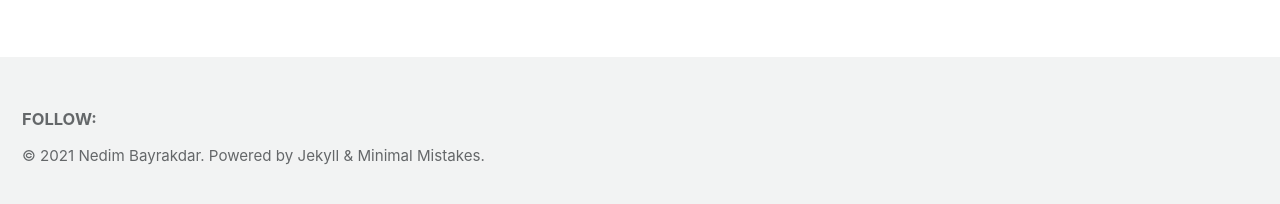
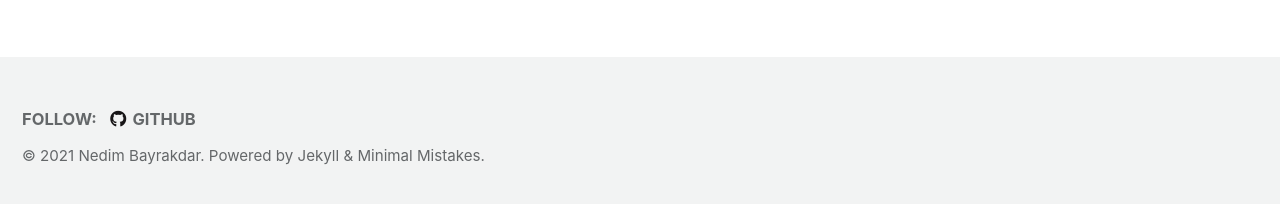
Before and after one commit to NedimBayrakdar/NedimBayrakdar.github.io, a Jekyll site: the page built from _pages/about.md, in a window 1280 px wide. Shown: the part 688-892 px from the top of the page. Built offline with Jekyll 4.4.1, drawn with Linux system fonts in a browser that asks for light colours; cached includes are drawn as plain includes.

Commit message:
Add github link

```diff
--- a/_config.yml
+++ b/_config.yml
@@ -123,24 +123,27 @@ author:
 # Site Footer
 footer:
   links:
-    - label: "Twitter"
-      icon: "fab fa-fw fa-twitter-square"
-      # url:
-    - label: "Facebook"
-      icon: "fab fa-fw fa-facebook-square"
-      # url:
     - label: "GitHub"
       icon: "fab fa-fw fa-github"
-      # url:
-    - label: "GitLab"
-      icon: "fab fa-fw fa-gitlab"
-      # url:
-    - label: "Bitbucket"
-      icon: "fab fa-fw fa-bitbucket"
-      # url:
-    - label: "Instagram"
-      icon: "fab fa-fw fa-instagram"
-      # url:
+      url: https://github.com/nedimbayrakdar
+    # - label: "LinkedIn"
+
+    # - label: "Twitter"
+    #   icon: "fab fa-fw fa-twitter-square"
+    #   # url:
+    # - label: "Facebook"
+    #   icon: "fab fa-fw fa-facebook-square"
+    #   # url:
+    #   # url:
+    # - label: "GitLab"
+    #   icon: "fab fa-fw fa-gitlab"
+    #   # url:
+    # - label: "Bitbucket"
+    #   icon: "fab fa-fw fa-bitbucket"
+    #   # url:
+    # - label: "Instagram"
+    #   icon: "fab fa-fw fa-instagram"
+    #   # url:
 
 
 # Reading Files
```
